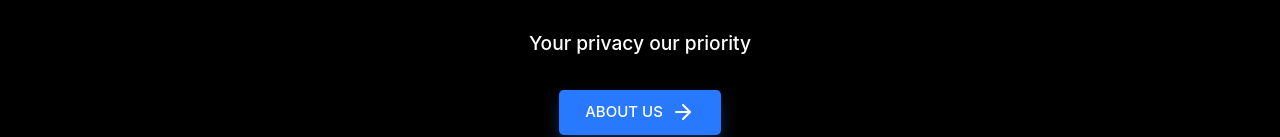
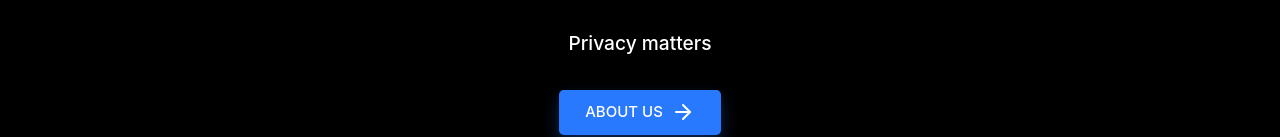
Before and after one commit to madladjarif/xenon-project.github.io, a plain HTML site: page index.html in a window 1280 px wide. Shown: the part 370-507 px from the top of the page. Drawn offline with nearby package versions, Linux system fonts and the light colour scheme; a web font is replaced by a local one.

Commit message:
Update index.html

```diff
--- a/index.html
+++ b/index.html
@@ -64,7 +64,7 @@
         <div class="row vh-md-100">
             <div class="col-md-8 col-sm-10 col-12 mx-auto my-auto text-center">
                 <h1 class="heading-black text-capitalize">Xenon Team</h1>
-                <p class="lead py-3">Your privacy our priority
+                <p class="lead py-3">Privacy matters
                 </p>
 
                 <a href="#About Us"><button class="btn btn-primary d-inline-flex flex-row align-items-center">
```
